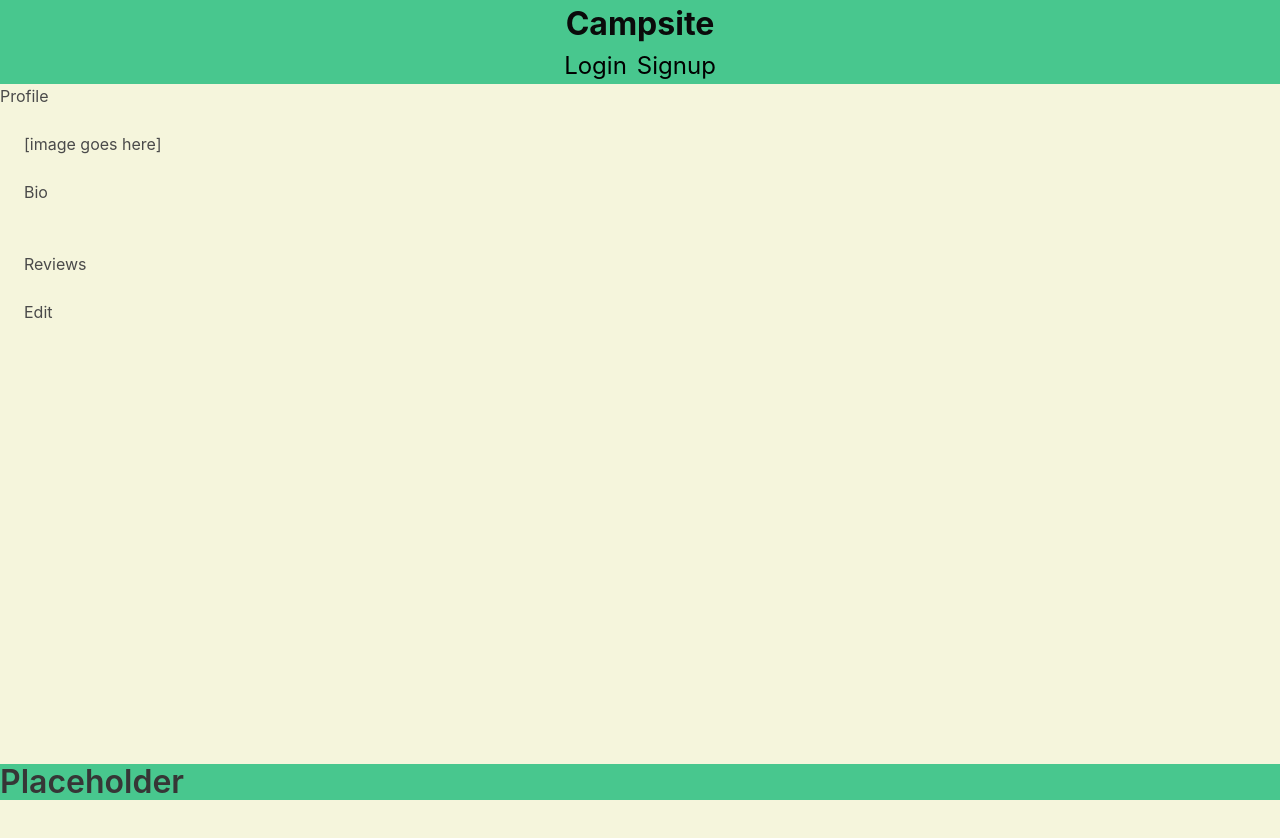
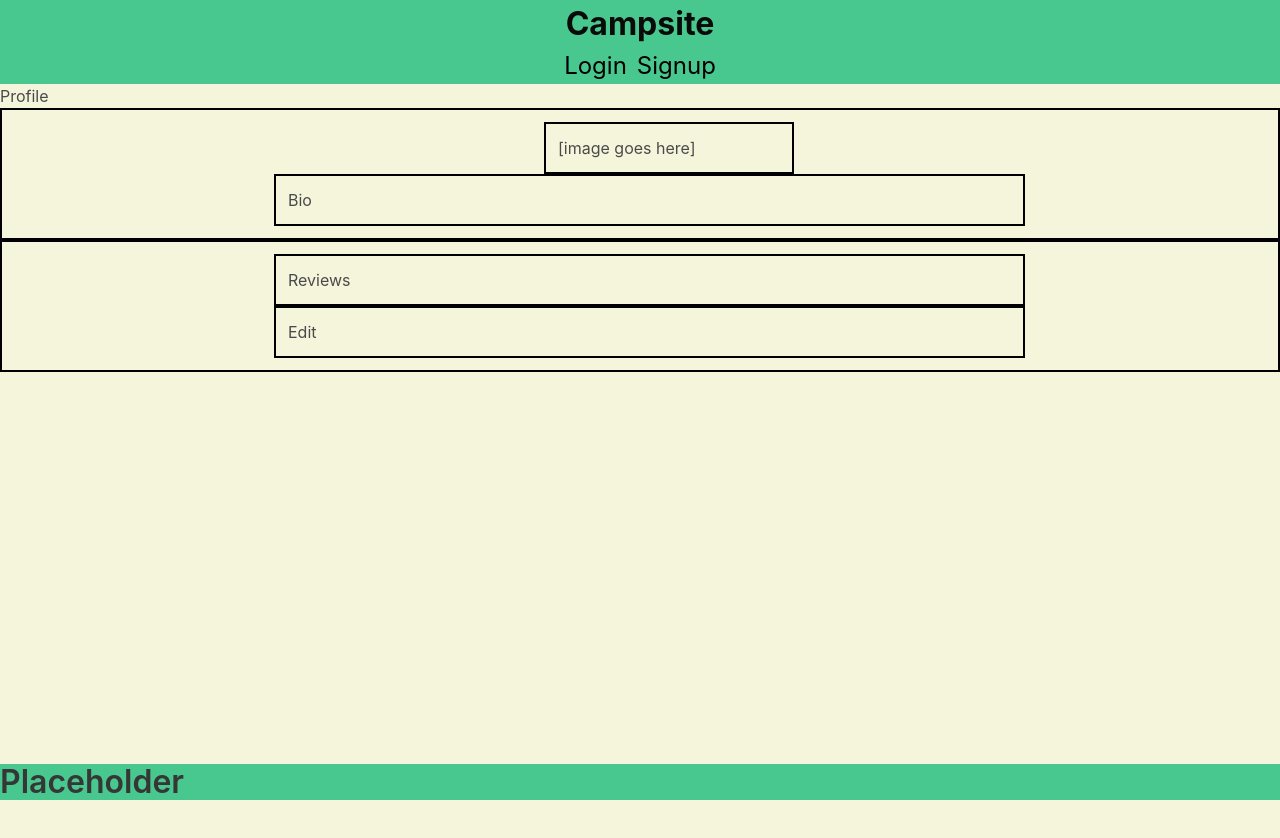
Before and after one commit to NeasterDev/review-site, a React (Create React App) app in the folder client/: page /profile in a window 1280 px wide. Shown: the top 838 px of the page. Built offline with nearby package versions, Linux system fonts and the light colour scheme.

Commit message:
profile wireframe

```diff
--- a/client/src/components/pages/Profile/index.js
+++ b/client/src/components/pages/Profile/index.js
@@ -6,18 +6,18 @@ export default function Profile() {
     <div className="profile">
         <h1>Profile</h1>
         <div className="column">
-          <div className="column is-three-fifths">
+          <div className="column is-three-fifths is-one-fifth-desktop">
             <text>[image goes here]</text>
           </div>
-          <div className="column is-full">
+          <div className="column is-full is-three-fifths-desktop">
             <h1>Bio</h1>
           </div>
         </div>
         <div className="column">
-          <div className="column is-two-fifths">
+          <div className="column is-two-fifths is-three-fifths-desktop">
             <h2>Reviews</h2>
           </div>
-          <div className="column is-two-fifths">
+          <div className="column is-two-fifths is-three-fifths-desktop">
             <h2>Edit</h2>
           </div>
         </div>
--- a/client/src/components/pages/Profile/style.css
+++ b/client/src/components/pages/Profile/style.css
@@ -1,6 +1,8 @@
 /* iPhone SE */
 @media screen and (min-width: 375px) {
-
+    .column {
+        border: 2px solid black;
+    }
 }
 
 /* iPhone 12 Pro */
@@ -25,5 +27,11 @@
 
 /* Desktop */
 @media screen and (min-width: 1024px) {
+    .is-one-fifth-desktop {
+        margin-left: 530px;
+    }
 
+    .is-three-fifths-desktop {
+        margin-left: 260px;
+    }
 }
--- a/client/src/components/pages/Signup/index.js
+++ b/client/src/components/pages/Signup/index.js
@@ -42,6 +42,7 @@ export default function Signup() {
 
   return (
     <div>
+      <h1>Signup</h1>
       <form className="signup mt-6 ml-5" /*onSubmit={handleFormSubmit}*/>
         <div className="field">
             <label className="label">Name</label>
```
